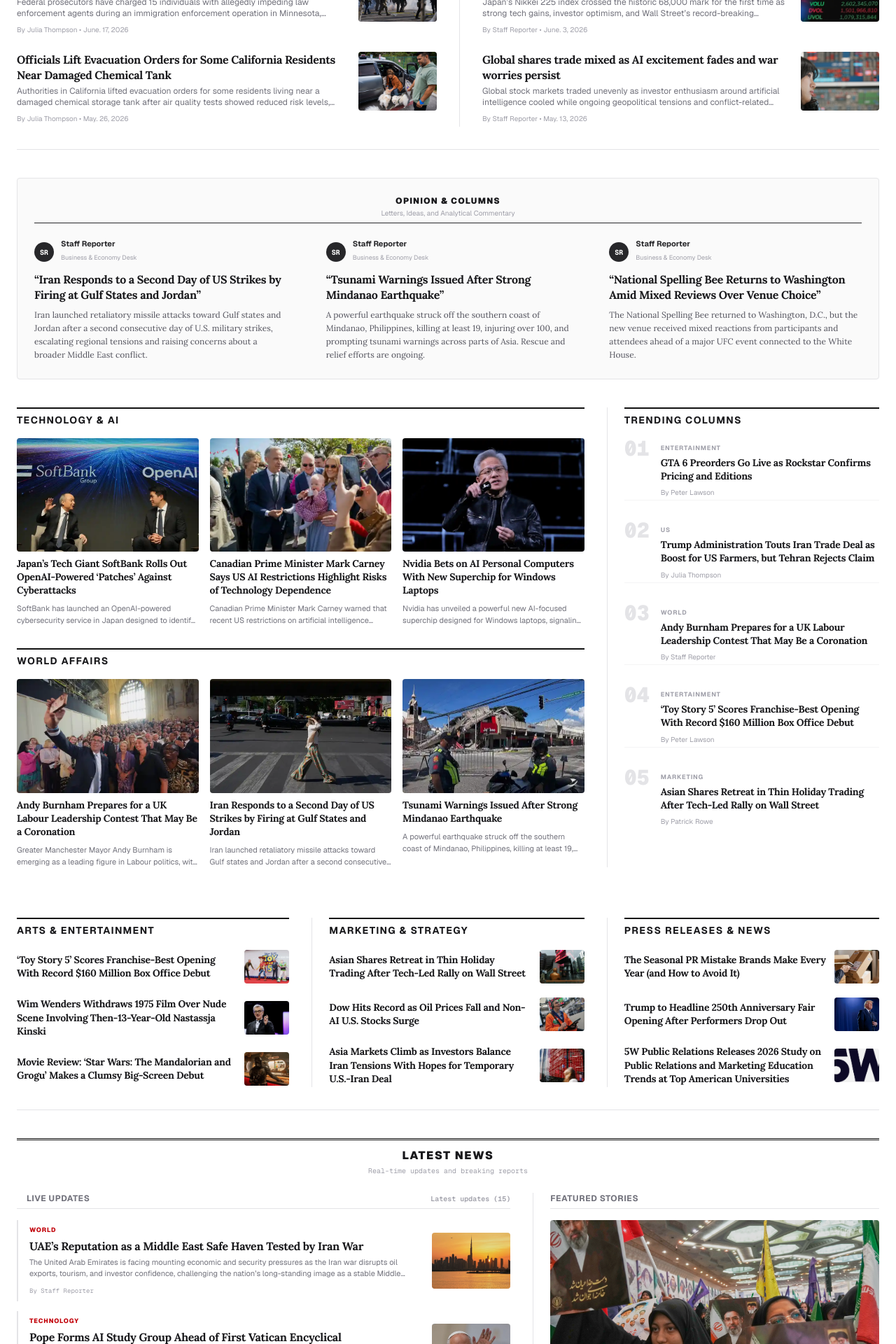
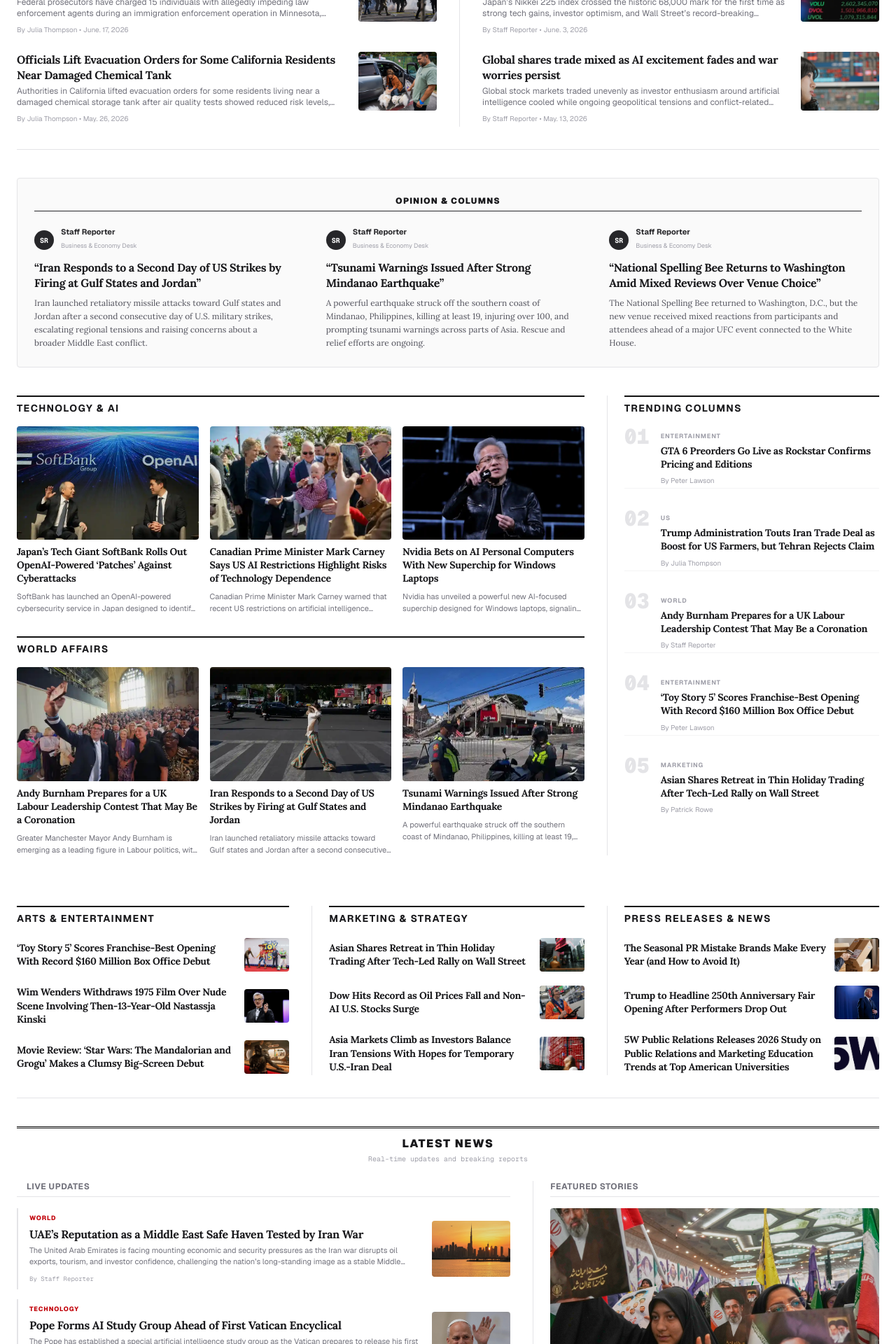
Before and after one commit to maisonatelier52-ux/Frontend_news, a Next.js app: page / in a window 1280 px wide. Shown: the part 1171-3091 px from the top of the page at 70% size. Built offline with nearby package versions, Linux system fonts and the light colour scheme.

Commit message:
removed few texts

```diff
--- a/app/components/NewsGrid.tsx
+++ b/app/components/NewsGrid.tsx
@@ -191,7 +191,7 @@
       <div className="bg-zinc-50 border border-zinc-200 p-6 rounded-sm">
         <div className="border-b border-zinc-800 pb-1.5 mb-6 text-center">
           <h2 className="text-xs font-black uppercase tracking-widest text-zinc-900">Opinion & Columns</h2>
-          <p className="text-[10px] text-zinc-400 mt-0.5">Letters, Ideas, and Analytical Commentary</p>
+          {/* <p className="text-[10px] text-zinc-400 mt-0.5">Letters, Ideas, and Analytical Commentary</p> */}
         </div>
         <div className="grid grid-cols-1 md:grid-cols-3 gap-8 divider-y md:divider-y-0 md:divider-x divider-zinc-200">
           {opinionArticles.map((article, idx) => (
@@ -406,7 +406,7 @@
                 <span className="w-2 h-2 rounded-full bg-red-650 animate-ping" />
                 LIVE UPDATES
               </h3>
-              <span className="text-[10px] text-zinc-400 font-mono font-semibold">Latest updates ({remainingArticles.slice(2, 17).length})</span>
+
             </div>
 
             <div className="space-y-3.5">
```
